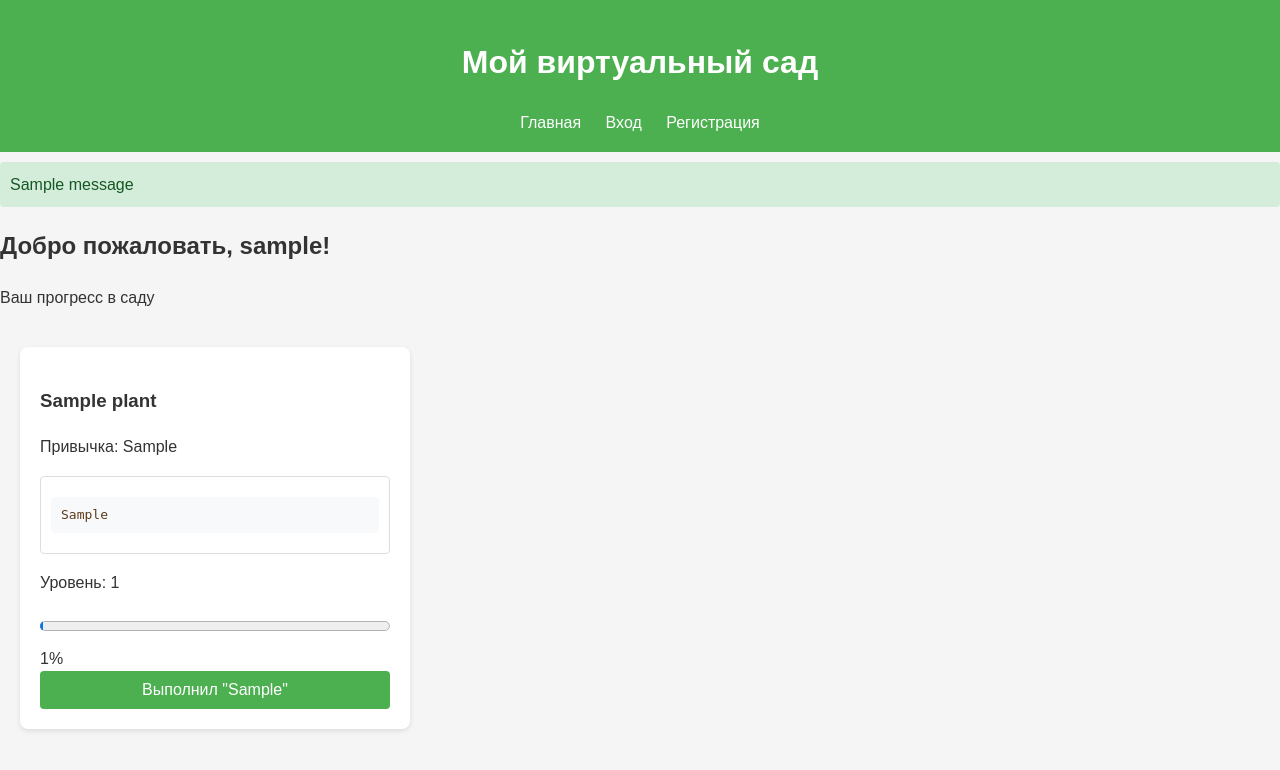
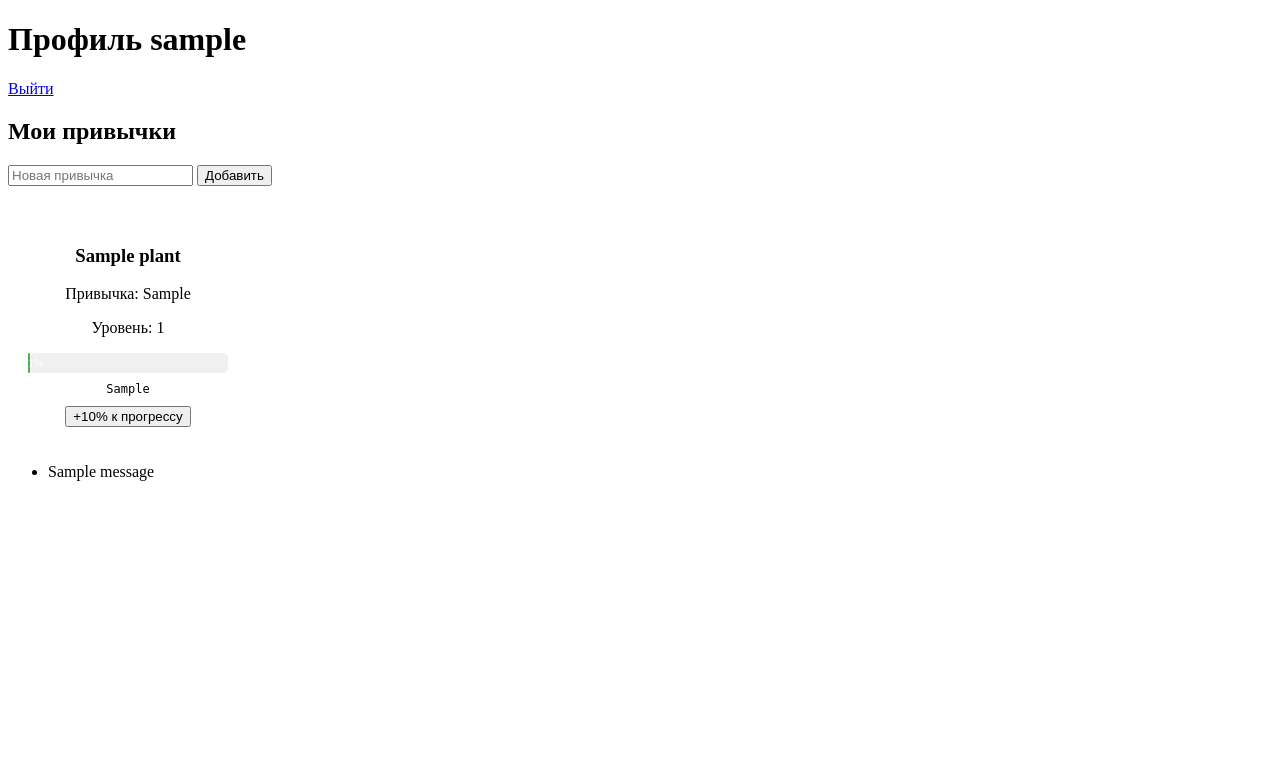
Before and after one commit to zaveshaa/YanLycWebProject, a Flask app: template templates/profile.html in a window 1280 px wide. Shown: the top 770 px of the page. Run offline with Flask 3, Linux system fonts and the light colour scheme; tables that the repository leaves empty hold one stand-in row (values such as "Sample post"); the template is opened without the code that fills it: values that come from a table or form of the project are taken from there, most other values are stand-ins (such as "Sample title", 1, 10 or a date in 2020); one stand-in notice (Sample message) is shown.

Commit message:
Gold ver.0.9
* add uniq seed for tree
* add (or i forget) adding new habits?
Need work on timeline or shedule for habits. Need work on css:)

```diff
--- a/app.py
+++ b/app.py
@@ -1,22 +1,20 @@
 from flask import Flask, render_template, redirect, url_for, request, flash
 from werkzeug.security import generate_password_hash, check_password_hash
 from extensions import db
+from models import User, Plant
 from tree_generator import TreeGenerator
 import os
+import random
 
 app = Flask(__name__)
 app.config['SECRET_KEY'] = os.urandom(24)
 app.config['SQLALCHEMY_DATABASE_URI'] = 'sqlite:///garden.db'
 app.config['SQLALCHEMY_TRACK_MODIFICATIONS'] = False
 
-# Инициализация расширений
 db.init_app(app)
-tree_gen = TreeGenerator()
 
-# Импорт моделей после инициализации db
 with app.app_context():
-    from models import User, Plant
-
+    db.create_all()
 
 def get_current_user():
     user_id = request.cookies.get('user_id')
@@ -24,14 +22,13 @@ def get_current_user():
         return User.query.get(int(user_id))
     return None
 
+@app.context_processor
+def inject_user():
+    return dict(get_current_user=get_current_user)
 
 @app.route('/')
 def index():
-    user = get_current_user()
-    if user:
-        return redirect(url_for('profile'))
     return render_template('index.html')
-
 
 @app.route('/register', methods=['GET', 'POST'])
 def register():
@@ -50,13 +47,16 @@ def register():
         db.session.add(user)
         db.session.commit()
 
-        # Создаем стартовые растения
-        plants = [
-            Plant(name='Дуб', habit='спорт', user_id=user.id),
-            Plant(name='Клен', habit='чтение', user_id=user.id),
-            Plant(name='Яблоня', habit='вода', user_id=user.id)
-        ]
-        db.session.add_all(plants)
+        habits = ['спорт', 'чтение', 'вода']
+        for habit in habits:
+            plant = Plant(
+                name=f'Дерево {habit}',
+                habit=habit,
+                user_id=user.id,
+                seed=random.randint(1, 10000),
+                tree_stage=1
+            )
+            db.session.add(plant)
         db.session.commit()
 
         response = redirect(url_for('profile'))
@@ -64,7 +64,6 @@ def register():
         return response
 
     return render_template('register.html')
-
 
 @app.route('/login', methods=['GET', 'POST'])
 def login():
@@ -82,15 +81,11 @@ def login():
 
     return render_template('login.html')
 
-
 @app.route('/logout')
 def logout():
     response = redirect(url_for('index'))
     response.set_cookie('user_id', '', expires=0)
     return response
-
-
-# ... (остальной код остается тем же)
 
 @app.route('/profile')
 def profile():
@@ -102,14 +97,15 @@ def profile():
     plant_trees = {}
 
     for plant in plants:
-        # Генерируем дерево и заменяем ANSI-цвета на HTML-теги
+        tree_gen = TreeGenerator()
+        random.seed(plant.seed)
         tree_ansi = tree_gen.generate_tree(plant.tree_stage)
         tree_html = (tree_ansi
-                     .replace('\033[38;2;139;69;19m', '<span class="tree-trunk">')
-                     .replace('\033[38;2;160;82;45m', '<span class="tree-branch">')
-                     .replace('\033[38;2;34;139;34m', '<span class="tree-leaves">')
-                     .replace('\033[0m', '</span>')
-                     .replace('\n', '<br>'))
+                    .replace('\033[38;2;139;69;19m', '<span class="tree-trunk">')
+                    .replace('\033[38;2;160;82;45m', '<span class="tree-branch">')
+                    .replace('\033[38;2;34;139;34m', '<span class="tree-leaves">')
+                    .replace('\033[0m', '</span>')
+                    .replace('\n', '<br>'))
         plant_trees[plant.id] = tree_html
 
     return render_template(
@@ -118,7 +114,6 @@ def profile():
         plants=plants,
         plant_trees=plant_trees
     )
-
 
 @app.route('/update/<int:plant_id>', methods=['POST'])
 def update_plant(plant_id):
@@ -133,15 +128,33 @@ def update_plant(plant_id):
         if plant.progress >= 100:
             plant.level += 1
             plant.progress = 0
-            plant.tree_stage = min(plant.tree_stage + 1, 100)  # Макс 10 стадий
+            plant.tree_stage = min(plant.tree_stage + 1, 10)
             flash(f'Ваше растение {plant.name} выросло до уровня {plant.level}!', 'success')
 
         db.session.commit()
 
     return redirect(url_for('profile'))
 
+@app.route('/add_habit', methods=['POST'])
+def add_habit():
+    user = get_current_user()
+    if not user:
+        return redirect(url_for('login'))
+
+    habit_name = request.form.get('habit_name')
+    if habit_name:
+        plant = Plant(
+            name=f'Дерево {habit_name}',
+            habit=habit_name,
+            user_id=user.id,
+            seed=random.randint(1, 10000),
+            tree_stage=1
+        )
+        db.session.add(plant)
+        db.session.commit()
+        flash(f'Новая привычка "{habit_name}" добавлена!', 'success')
+
+    return redirect(url_for('profile'))
 
 if __name__ == '__main__':
-    with app.app_context():
-        db.create_all()
     app.run(debug=True)
--- a/templates/garden.html
+++ b/templates/garden.html
@@ -1,7 +1,7 @@
 <!DOCTYPE html>
 <html>
 <head>
-    <title>Анимированное дерево</title>
+    <title>Мой виртуальный сад</title>
     <meta http-equiv="refresh" content="0.5">
     <style>
         .tree {
--- a/templates/profile.html
+++ b/templates/profile.html
@@ -1,31 +1,81 @@
-{% extends "base.html" %}
+<!DOCTYPE html>
+<html>
+<head>
+    <title>Профиль</title>
+    <style>
+        .tree-trunk { color: #8B4513; }
+        .tree-branch { color: #A0522D; }
+        .tree-leaves { color: #228B22; }
+        .plant-container {
+            display: inline-block;
+            margin: 20px;
+            text-align: center;
+            vertical-align: top;
+            width: 200px;
+        }
+        .tree-display {
+            font-family: monospace;
+            white-space: pre;
+            text-align: center;
+            line-height: 1.1;
+            margin: 10px 0;
+            font-size: 12px;
+        }
+        .progress-container {
+            width: 100%;
+            background-color: #f0f0f0;
+            border-radius: 5px;
+            margin: 10px 0;
+        }
+        .progress-bar {
+            height: 20px;
+            background-color: #4CAF50;
+            border-radius: 5px;
+            text-align: center;
+            line-height: 20px;
+            color: white;
+            font-size: 12px;
+        }
+        .habit-form {
+            margin: 20px 0;
+        }
+    </style>
+</head>
+<body>
+    <h1>Профиль {{ user.username }}</h1>
+    <a href="{{ url_for('logout') }}">Выйти</a>
 
-{% block content %}
-<div class="profile-header">
-    <h2>Добро пожаловать, {{ user.username }}!</h2>
-    <p>Ваш прогресс в саду</p>
-</div>
+    <h2>Мои привычки</h2>
+    <form class="habit-form" method="POST" action="{{ url_for('add_habit') }}">
+        <input type="text" name="habit_name" placeholder="Новая привычка" required>
+        <button type="submit">Добавить</button>
+    </form>
 
-<div class="plants-grid">
+    <div>
         {% for plant in plants %}
-    <div class="plant-card">
+            <div class="plant-container">
                 <h3>{{ plant.name }}</h3>
                 <p>Привычка: {{ plant.habit }}</p>
-        <div class="tree-container">
-            <div class="tree">{{ plant_trees[plant.id]|safe }}</div>
+                <p>Уровень: {{ plant.level }}</p>
+                <div class="progress-container">
+                    <div class="progress-bar" style="width: {{ plant.progress }}%">{{ plant.progress }}%</div>
                 </div>
-        <div class="progress-container">
-            <p>Уровень: {{ plant.level }}</p>
-            <progress value="{{ plant.progress }}" max="100"></progress>
-            <span>{{ plant.progress }}%</span>
-        </div>
-
-        <form action="{{ url_for('update_plant', plant_id=plant.id) }}" method="post">
-            <button type="submit" class="btn-water">
-                Выполнил "{{ plant.habit }}"
-            </button>
+                <div class="tree-display">{{ plant_trees[plant.id]|safe }}</div>
+                <form method="POST" action="{{ url_for('update_plant', plant_id=plant.id) }}">
+                    <button type="submit">+10% к прогрессу</button>
                 </form>
             </div>
         {% endfor %}
     </div>
-{% endblock %}
+
+    {% with messages = get_flashed_messages() %}
+        {% if messages %}
+            <ul>
+                {% for message in messages %}
+                    <li>{{ message }}</li>
+                {% endfor %}
+            </ul>
+        {% endif %}
+    {% endwith %}
+</body>
+</html>
```
Also changed, not shown: models.py (+11 -10 lines), templates/index.html (+9 -15 lines), templates/login.html (+7 -5 lines), templates/register.html (+7 -5 lines), tree_generator.py (+7 -16 lines). Lines whose indentation alone changed are shown as unchanged.
